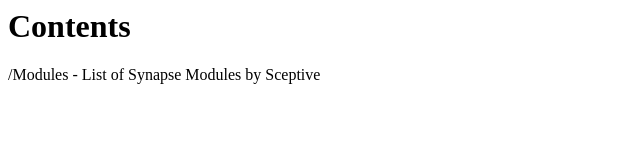
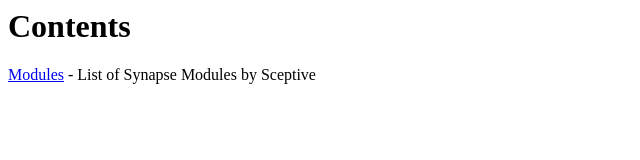
Before and after one commit to SceptiveGithub/Synapse, a plain HTML site: page index.html in a window 1280 px wide. Shown: the full height of the page, 0-640 px from the left. Drawn offline with Linux system fonts and the light colour scheme.

Commit message:
Update index.html

```diff
--- a/index.html
+++ b/index.html
@@ -1,2 +1,2 @@
 <h1>Contents</h1>
-<t>/Modules - List of Synapse Modules by Sceptive</t>
+<t><a href="https://sceptivegithub.github.io/Synapse/Modules/">Modules</a> - List of Synapse Modules by Sceptive</t>
```
